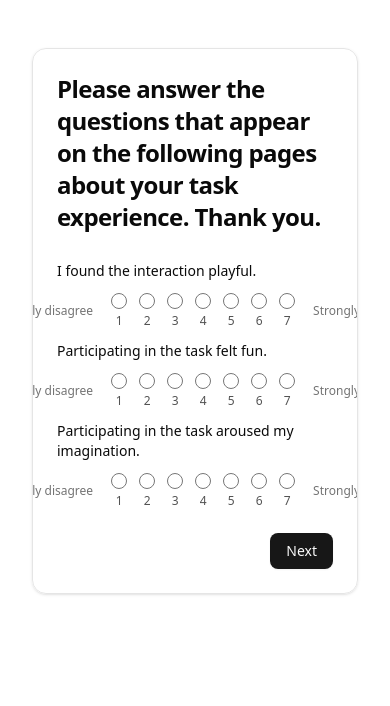
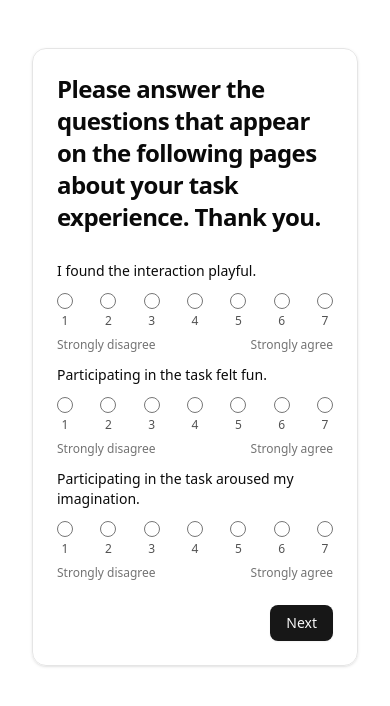
Before and after one commit to fleet-360/chat-experiment, a React (Vite) app: page /user/survey in a window 390 px wide. Shown: the top 706 px of the page. Built offline with nearby package versions, Linux system fonts and the light colour scheme; no server answers; the database is empty.

Commit message:
Refactor LikertRow component layout for improved responsiveness and alignment, adjusting flex properties for better display across different screen sizes.

```diff
--- a/src/routes/user/survey.tsx
+++ b/src/routes/user/survey.tsx
@@ -210,11 +210,11 @@ function LikertRow({
   return (
     <div className="space-y-3">
       <div className="text-sm font-medium mb-3">{label}</div>
-      <div className="flex items-center justify-center align-middle gap-1 flex-nowrap">
-        <div className="text-xs text-muted-foreground shrink-0 text-start whitespace-nowrap me-1">
+      <div className="flex flex-wrap items-center justify-center gap-y-2 sm:flex-nowrap sm:gap-1">
+        <div className="order-2 basis-1/2 text-xs text-muted-foreground text-start sm:order-none sm:basis-auto sm:shrink-0 sm:whitespace-nowrap sm:me-1">
           {leftLabel}
         </div>
-        <div className="flex items-center justify-center gap-3 mx-[10px]">
+        <div className="order-1 basis-full flex items-center justify-between gap-1 sm:order-none sm:basis-auto sm:justify-center sm:gap-3 sm:mx-[10px]">
           {options.map((n) => (
             <label
               key={n}
@@ -230,7 +230,7 @@ function LikertRow({
             </label>
           ))}
         </div>
-        <div className="text-xs text-muted-foreground shrink-0 text-end whitespace-nowrap ms-1">
+        <div className="order-3 basis-1/2 text-xs text-muted-foreground text-end sm:order-none sm:basis-auto sm:shrink-0 sm:whitespace-nowrap sm:ms-1">
           {rightLabel}
         </div>
       </div>
```
